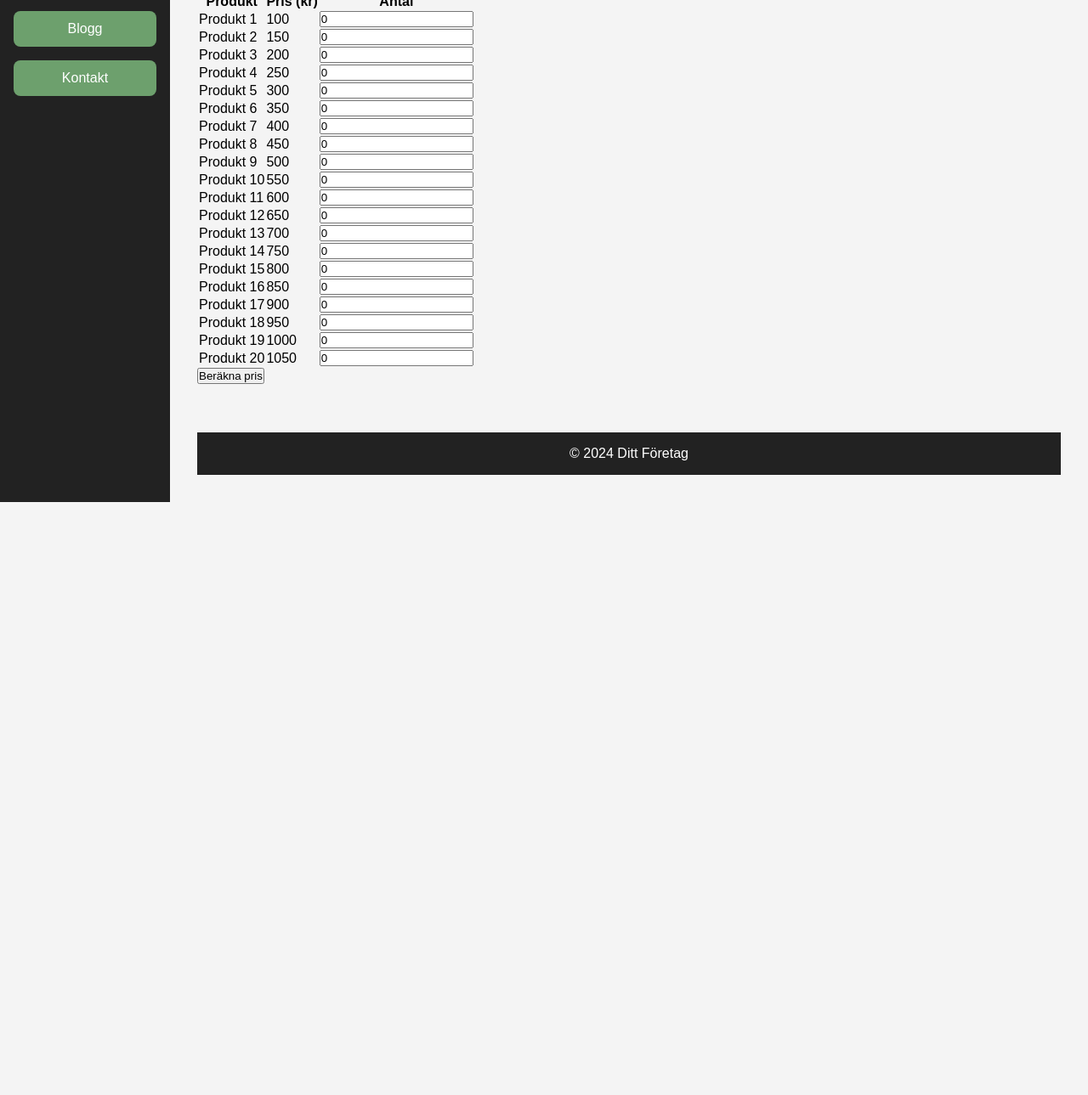
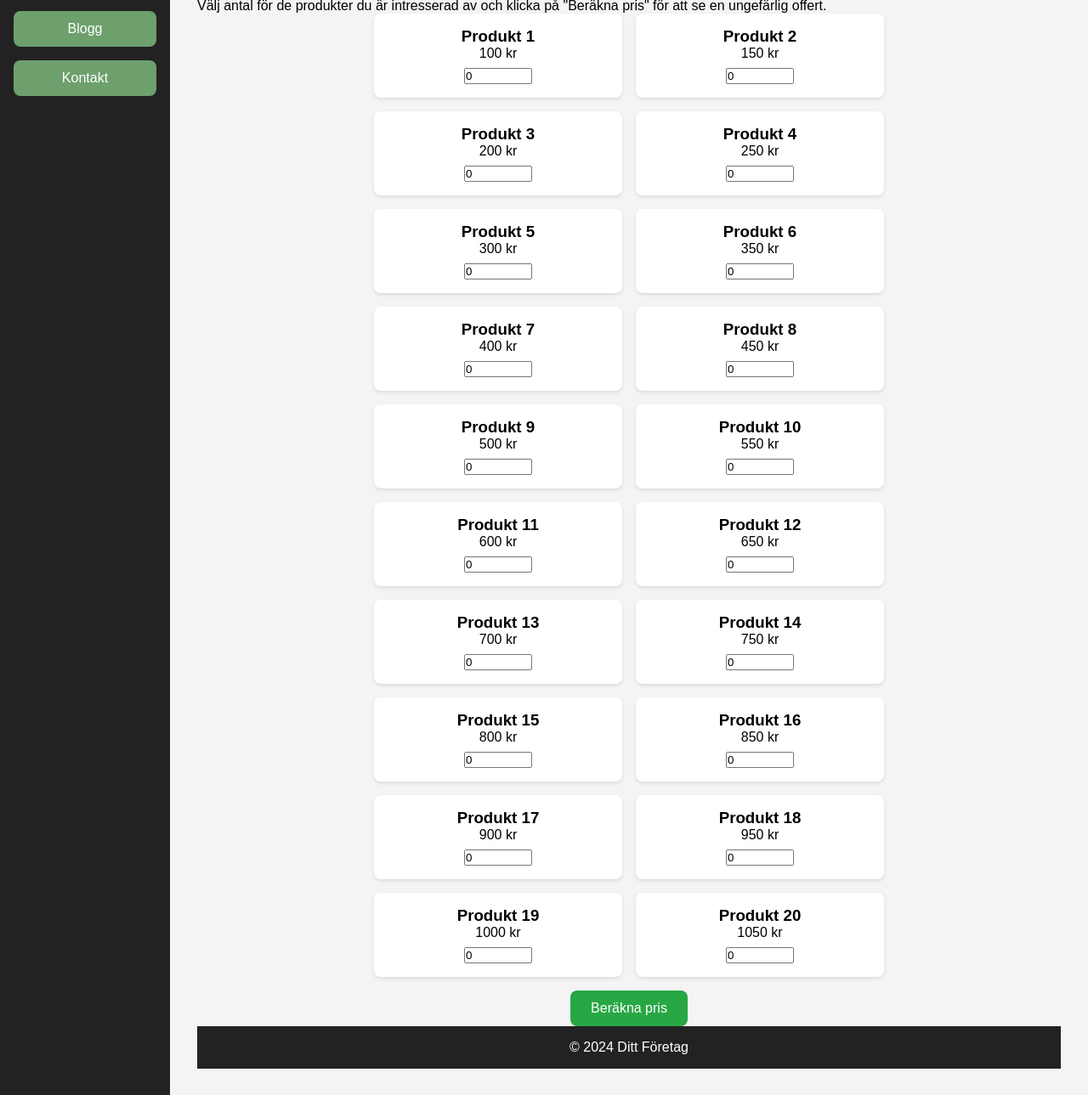
Before and after one commit to AndersEriicsson/Mall_Hemsida, a plain HTML site: page offert.html in a window 1280 px wide. Shown: the part 209-1498 px from the top of the page at 85% size. Before the commit the page ends 800 px from the top, so only its background shows below. Drawn offline with Linux system fonts and the light colour scheme.

Commit message:
Modernize offert page layout and add script

```diff
--- a/offert.html
+++ b/offert.html
@@ -23,16 +23,11 @@
       <a href="Mall.HTML" class="logo-btn">Ditt Företag</a>
     </header>
     <section id="content">
-      <h2>Offert</h2>
+      <h2 class="offer-title">Offert</h2>
       <p>Välj antal för de produkter du är intresserad av och klicka på "Beräkna pris" för att se en ungefärlig offert.</p>
-      <form id="offerForm">
-        <table id="offerTable">
-          <thead>
-            <tr><th>Produkt</th><th>Pris (kr)</th><th>Antal</th></tr>
-          </thead>
-          <tbody id="productRows"></tbody>
-        </table>
-        <button id="calcBtn">Beräkna pris</button>
+      <form id="offerForm" class="offer-form">
+        <div id="products" class="product-grid"></div>
+        <button id="calcBtn" class="calc-btn" type="submit">Beräkna pris</button>
       </form>
       <p id="result"></p>
     </section>
@@ -40,45 +35,6 @@
       <p>&copy; 2024 Ditt Företag</p>
     </footer>
   </div>
-<script>
-const products = [
-  {name: 'Produkt 1', price: 100},
-  {name: 'Produkt 2', price: 150},
-  {name: 'Produkt 3', price: 200},
-  {name: 'Produkt 4', price: 250},
-  {name: 'Produkt 5', price: 300},
-  {name: 'Produkt 6', price: 350},
-  {name: 'Produkt 7', price: 400},
-  {name: 'Produkt 8', price: 450},
-  {name: 'Produkt 9', price: 500},
-  {name: 'Produkt 10', price: 550},
-  {name: 'Produkt 11', price: 600},
-  {name: 'Produkt 12', price: 650},
-  {name: 'Produkt 13', price: 700},
-  {name: 'Produkt 14', price: 750},
-  {name: 'Produkt 15', price: 800},
-  {name: 'Produkt 16', price: 850},
-  {name: 'Produkt 17', price: 900},
-  {name: 'Produkt 18', price: 950},
-  {name: 'Produkt 19', price: 1000},
-  {name: 'Produkt 20', price: 1050}
-];
-const tbody = document.getElementById('productRows');
-products.forEach((p, i) => {
-  const row = document.createElement('tr');
-  row.innerHTML = `<td>${p.name}</td><td>${p.price}</td><td><input type="number" min="0" value="0" id="qty${i}"></td>`;
-  tbody.appendChild(row);
-});
-document.getElementById('calcBtn').addEventListener('click', e => {
-  e.preventDefault();
-  let total = 0;
-  products.forEach((p, i) => {
-    const q = parseInt(document.getElementById('qty' + i).value) || 0;
-    total += q * p.price;
-  });
-  const final = Math.round(total * (0.9 + Math.random() * 0.2));
-  document.getElementById('result').textContent = 'Ungefärligt pris: ' + final + ' kr';
-});
-</script>
+  <script src="script.js"></script>
 </body>
 </html>
--- /dev/null
+++ b/script.js
@@ -0,0 +1,45 @@
+const products = [
+  {name: 'Produkt 1', price: 100},
+  {name: 'Produkt 2', price: 150},
+  {name: 'Produkt 3', price: 200},
+  {name: 'Produkt 4', price: 250},
+  {name: 'Produkt 5', price: 300},
+  {name: 'Produkt 6', price: 350},
+  {name: 'Produkt 7', price: 400},
+  {name: 'Produkt 8', price: 450},
+  {name: 'Produkt 9', price: 500},
+  {name: 'Produkt 10', price: 550},
+  {name: 'Produkt 11', price: 600},
+  {name: 'Produkt 12', price: 650},
+  {name: 'Produkt 13', price: 700},
+  {name: 'Produkt 14', price: 750},
+  {name: 'Produkt 15', price: 800},
+  {name: 'Produkt 16', price: 850},
+  {name: 'Produkt 17', price: 900},
+  {name: 'Produkt 18', price: 950},
+  {name: 'Produkt 19', price: 1000},
+  {name: 'Produkt 20', price: 1050}
+];
+
+const container = document.getElementById('products');
+products.forEach((p, i) => {
+  const card = document.createElement('div');
+  card.className = 'product-card';
+  card.innerHTML = `<h3>${p.name}</h3>
+    <p>${p.price} kr</p>
+    <input type="number" min="0" value="0" id="qty${i}">`;
+  container.appendChild(card);
+});
+
+document.getElementById('offerForm').addEventListener('submit', e => {
+  e.preventDefault();
+  let total = 0;
+  products.forEach((p, i) => {
+    const q = parseInt(document.getElementById('qty' + i).value) || 0;
+    total += q * p.price;
+  });
+  const lower = Math.floor(total * 0.9);
+  const upper = Math.ceil(total * 1.1);
+  document.getElementById('result').textContent =
+    `Ungefärligt pris: ${lower}-${upper} kr`;
+});
--- a/styles.css
+++ b/styles.css
@@ -74,3 +74,54 @@ footer {
   background-color: #222;
   color: #fff;
 }
+
+/* Offert page styles */
+.offer-form {
+  display: flex;
+  flex-direction: column;
+  align-items: center;
+}
+
+.product-grid {
+  display: grid;
+  grid-template-columns: repeat(auto-fit, minmax(200px, 1fr));
+  gap: 1rem;
+  width: 100%;
+  max-width: 600px;
+  margin-bottom: 1rem;
+}
+
+.product-card {
+  background: #fff;
+  padding: 1rem;
+  border-radius: 8px;
+  box-shadow: 0 2px 4px rgba(0,0,0,0.1);
+  text-align: center;
+}
+
+.product-card input {
+  margin-top: 0.5rem;
+  width: 80px;
+}
+
+.offer-title {
+  font-size: 2rem;
+  font-weight: bold;
+  margin-bottom: 1rem;
+  text-align: center;
+}
+
+.calc-btn {
+  background-color: #28a745;
+  color: #fff;
+  padding: 0.75rem 1.5rem;
+  border: none;
+  border-radius: 8px;
+  font-size: 1rem;
+  cursor: pointer;
+  transition: background 0.2s ease;
+}
+
+.calc-btn:hover {
+  background-color: #218838;
+}
```
